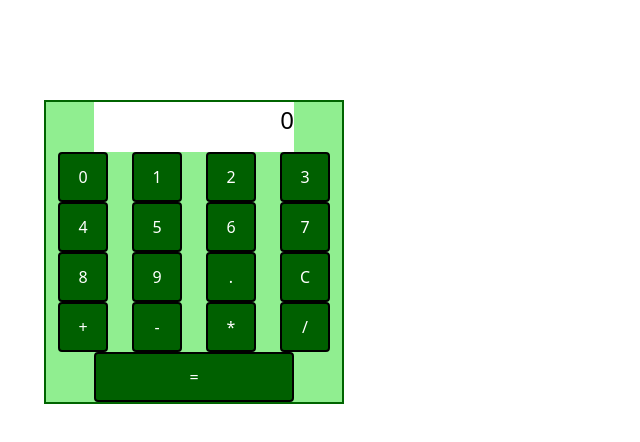
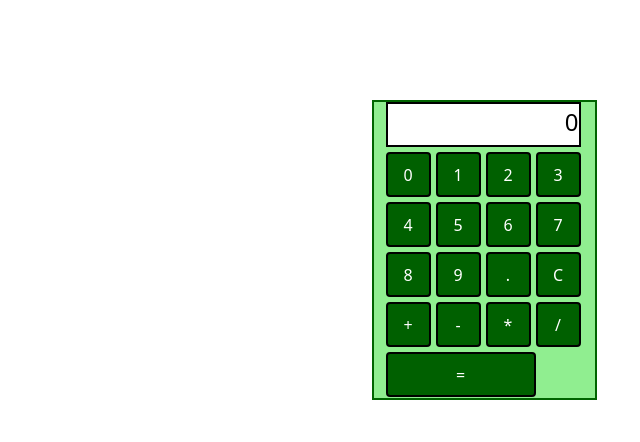
Before and after one commit to raivydassimenas/calculator, a React (Create React App) app: page / in a window 1280 px wide. Shown: the top 442 px of the page, without its empty margins (156-796 px from the left). Built offline with nearby package versions, Linux system fonts and the light colour scheme.

Commit message:
Finished the layout

```diff
--- a/src/App.css
+++ b/src/App.css
@@ -1,43 +1,42 @@
 .App {
   text-align: center;
   position: relative;
-  height: 600px;
-  width: 300px;
+  top: 100px;
 }
 
 .container {
-  position: relative;
+  height: 300px;
+  width: 225px;
+  display: grid;
+  grid-template-rows: repeat(6, 50px);
+  grid-template-columns: repeat(4, 50px);
   border: 2px solid #006400;
-  margin: auto;
-  top: 100px;
-  bottom: 100px;
-  left: 200px;
-  right: 200px;
   background-color: #90ee90;
 }
 
 .btn {
-  position: relative;
   background-color: #006000;
   color: #ffffff;
-  width: 50px;
-  height: 50px;
   text-align: center;
-  margin: auto;
+  border: 2px solid #000000;
+  width: 45px;
+  height: 45px;
+}
+
+#display {
+  grid-row: 1;
+  grid-column: 1 / 5;
+  width: 195px;
+  height: 45px;
+  text-align: right;
+  font-size: 150%;
+  background-color: #ffffff;
+  color: #000000;
   border: 2px solid #000000;
 }
 
 #equals {
-  width: 200px;
+  grid-column: 1/5;
+  width: 150px;
+  height: 45px;
 }
-
-#display {
-  position: relative;
-  width: 200px;
-  height: 50px;
-  text-align: right;
-  font-size: 150%;
-  background-color: #ffffff;
-  color: #000000;
-  margin: auto;
-}
--- a/src/App.js
+++ b/src/App.js
@@ -13,72 +13,25 @@ function App() {
   return (
     <div className="App">
       <Container>
-        <Row>
-          <Col>
         <div id="display">{result}</div>
-          </Col>
-        </Row>
-        <Row>
-          <Col>
         <Button id="zero">0</Button>
-          </Col>
-          <Col>
+
         <Button id="one">1</Button>
-          </Col>
-          <Col>
         <Button id="two">2</Button>
-          </Col>
-          <Col>
         <Button id="three">3</Button>
-          </Col>
-        </Row>
-        <Row>
-          <Col>
         <Button id="four">4</Button>
-          </Col>
-          <Col>
         <Button id="five">5</Button>
-          </Col>
-          <Col>
         <Button id="six">6</Button>
-          </Col>
-          <Col>
         <Button id="seven">7</Button>
-          </Col>
-        </Row>
-        <Row>
-          <Col>
         <Button id="eight">8</Button>
-          </Col>
-          <Col>
         <Button id="nine">9</Button>
-          </Col>
-          <Col>
         <Button id="decimal">.</Button>
-          </Col>
-          <Col>
         <Button id="clear">C</Button>
-          </Col>
-        </Row>
-        <Row>
-          <Col>
         <Button id="add">+</Button>
-          </Col>
-          <Col>
         <Button id="subtract">-</Button>
-          </Col>
-          <Col>
         <Button id="multiply">*</Button>
-          </Col>
-          <Col>
         <Button id="divide">/</Button>
-          </Col>
-        </Row>
-        <Row>
-          <Col>
         <Button id="equals">=</Button>
-          </Col>
-        </Row>
       </Container>
     </div>
   );
```
Lines whose indentation alone changed are shown as unchanged.
